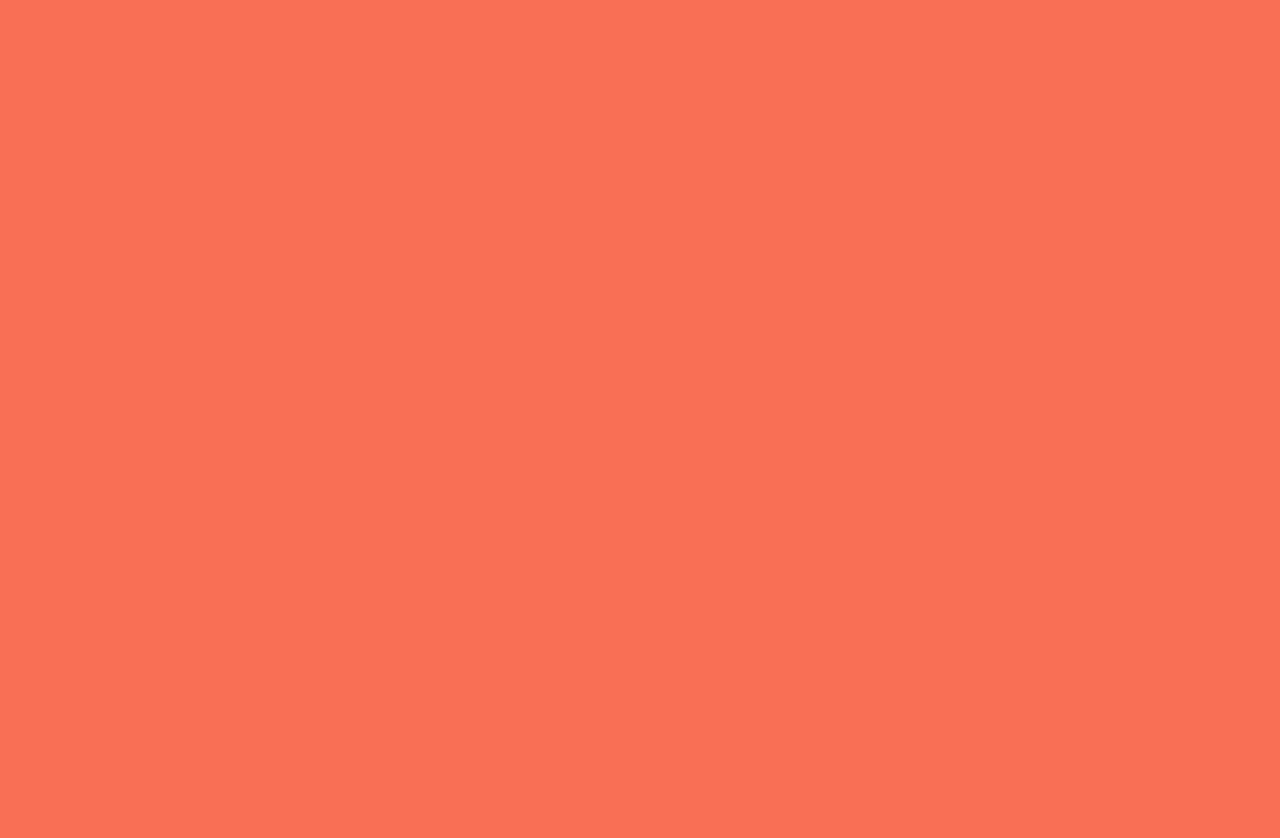
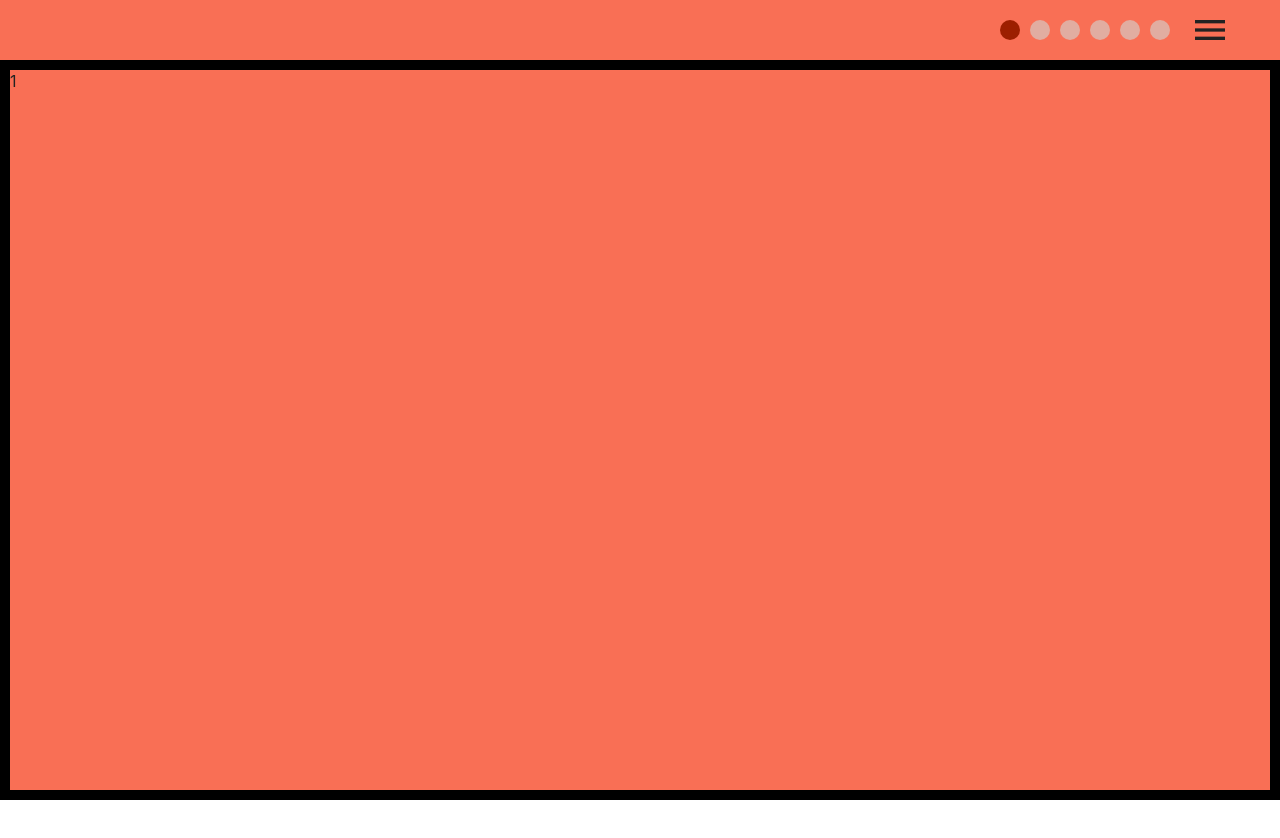
Before and after one commit to HeebongYu/port, a plain HTML site: page pages/cont.html in a window 1280 px wide. Shown: the top 838 px of the page. Drawn offline with Linux system fonts and the light colour scheme; a web font is replaced by a local one.

Commit message:
2022.05.12-1

```diff
--- a/assets/css/common.css
+++ b/assets/css/common.css
@@ -20,13 +20,30 @@
   height: 60px;
   position: fixed;
   z-index: 1000;
+  display: flex;
+  justify-content: flex-end;
+  align-items: center;
 }
 .header .menu {
-  float: right;
   margin-right: 50px;
   font-size: 40px;
-  line-height: 60px;
 }
+.header .dots {
+  display: flex;
+  margin-right: 10px;
+}
+.header .dots .dot {
+  width: 20px;
+  height: 20px;
+  border-radius: 50%;
+  background: #e1ada1;
+  margin-right: 10px;
+}
+.header .dots .dot.active {
+  background: #9c1f00;
+}
+
+/* stop-scrolling */
 .stop-scrolling {
   height: 100%;
   overflow: hidden;
--- a/pages/cont.html
+++ b/pages/cont.html
@@ -20,17 +20,79 @@
       href="../assets/icon/face500.jpg"
     />
     <link rel="icon" href="../assets/icon/face128.jpg" />
+
+    <!-- 아이콘 -->
+    <link
+      href="https://fonts.googleapis.com/icon?family=Material+Icons"
+      rel="stylesheet"
+    />
     <style>
       .cont__page {
         width: 100%;
+      }
+      .cont__wrap {
         background-color: var(--red);
-
-        height: 5000px;
+        display: flex;
+        width: 600%;
+        padding-top: 60px;
+        height: 100vh;
+        position: fixed;
+        top: 0;
+        left: 0;
+      }
+      .cont__wrap section {
+        width: 100%;
+        box-sizing: border-box;
+        border: 10px solid #000;
       }
     </style>
   </head>
   <body>
-    <div class="cont__page"></div>
+    <div class="cont__page">
+      <header class="header">
+        <div class="dots">
+          <div class="dot active"></div>
+          <div class="dot"></div>
+          <div class="dot"></div>
+          <div class="dot"></div>
+          <div class="dot"></div>
+          <div class="dot"></div>
+        </div>
+        <button class="material-icons menu">menu</button>
+      </header>
+      <!-- //header -->
+
+      <main class="cont__wrap">
+        <section class="cont__section1">1</section>
+        <section class="cont__section2">2</section>
+        <section class="cont__section3">3</section>
+        <section class="cont__section4">4</section>
+        <section class="cont__section5">5</section>
+        <section class="cont__section6">6</section>
+      </main>
+      <!-- //cont__wrap -->
+    </div>
     <!-- //cont__page -->
+
+    <!-- script -->
+    <script>
+      const contWrap = document.querySelector(".cont__wrap");
+      const contSection = document.querySelector(".cont__wrap section");
+
+      function scroll() {
+        let scrollTop = document.documentElement.scrollTop;
+        let contWidth = contWrap.offsetWidth;
+        let viewWidth = document.body.offsetWidth;
+        let viewHeight = window.innerHeight;
+        let screenRatio = viewWidth / viewHeight;
+
+        document.body.style.height = contWidth / screenRatio + "px";
+        contWrap.style.left = -scrollTop * screenRatio + "px";
+
+        // 스크롤 이동 감지
+        requestAnimationFrame(scroll);
+      }
+      scroll();
+    </script>
   </body>
 </html>
```
Also changed, not shown: assets/js/loading.js (+10 -4 lines), pages/intro.html (+1 -0 lines), assets/img/img98.png (deleted), assets/img/img99.png (deleted).
